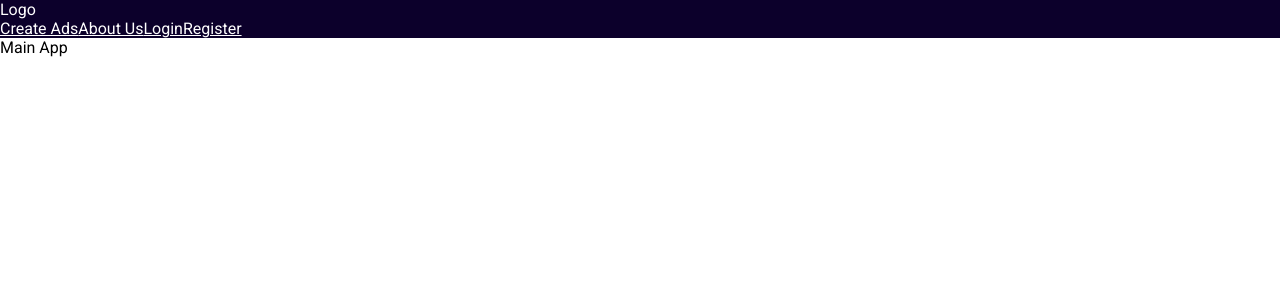
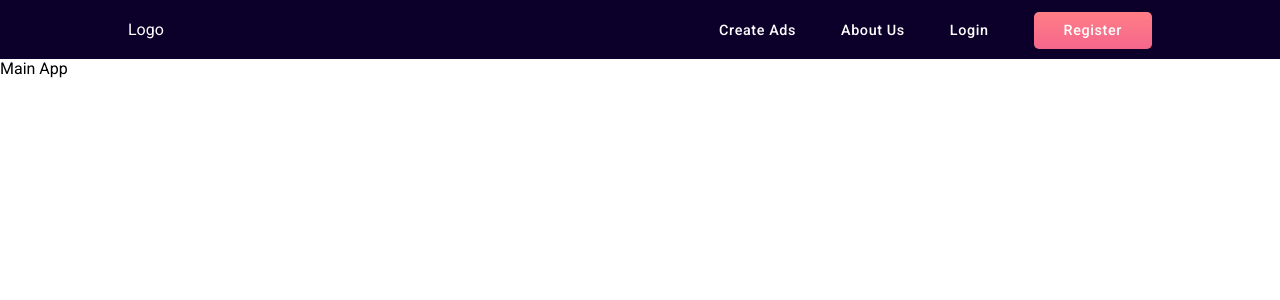
Before and after one commit to sanddc318/react-fullstack-ecommerce, a React (Create React App) app: page / in a window 1280 px wide. Shown: the top 300 px of the page. Built offline with nearby package versions, Linux system fonts and the light colour scheme.

Commit message:
Finished styling nav.

```diff
--- a/src/assets/css/App.css
+++ b/src/assets/css/App.css
@@ -1,7 +1,33 @@
 header {
   background-color: #0C002B;
-  color: #FFFEFF; }
-  header nav a {
-    color: #FFFEFF; }
-    header nav a:hover {
-      color: #F5678D; }
+  color: #FFFEFF;
+  overflow: auto;
+  padding: 20px 0; }
+  header .nav-wrapper {
+    margin: 0 auto;
+    width: 80%; }
+    header .nav-wrapper .logo {
+      float: left; }
+    header .nav-wrapper nav {
+      float: right; }
+      header .nav-wrapper nav a {
+        color: #FFFEFF;
+        text-decoration: none;
+        text-transform: capitalize;
+        font-weight: 500;
+        font-size: .9rem;
+        letter-spacing: .6px; }
+        header .nav-wrapper nav a:hover {
+          color: #F5678D; }
+        header .nav-wrapper nav a:not(.register-button) {
+          margin-right: 45px; }
+        header .nav-wrapper nav a.register-button {
+          background: #F5678D;
+          background: -webkit-linear-gradient(#FF7E85, #F5678D);
+          background: -o-linear-gradient(#FF7E85, #F5678D);
+          background: -moz-linear-gradient(#FF7E85, #F5678D);
+          background: linear-gradient(#FF7E85, #F5678D);
+          padding: 10px 30px;
+          text-align: center;
+          color: #FFFEFF;
+          border-radius: 5px; }
--- a/src/assets/css/_header.sass
+++ b/src/assets/css/_header.sass
@@ -3,8 +3,36 @@
 header
   background-color: $darkpurple
   color: $white
-  nav
-    a
-      color: $white
-      &:hover
-        color: $pink
+  overflow: auto
+  padding: 20px 0
+
+  .nav-wrapper
+    margin: 0 auto
+    width: 80%
+
+    .logo
+      float: left
+
+    nav
+      float: right
+      a
+        color: $white
+        text-decoration: none
+        text-transform: capitalize
+        font-weight: 500
+        font-size: .9rem
+        letter-spacing: .6px
+        &:hover
+          color: $pink
+        &:not(.register-button)
+          margin-right: 45px
+        &.register-button
+          background: $pink
+          background: -webkit-linear-gradient($lightpink, $pink)
+          background: -o-linear-gradient($lightpink, $pink)
+          background: -moz-linear-gradient($lightpink, $pink)
+          background: linear-gradient($lightpink, $pink)
+          padding: 10px 30px
+          text-align: center
+          color: $white
+          border-radius: 5px
--- a/src/assets/css/_variables.sass
+++ b/src/assets/css/_variables.sass
@@ -1,5 +1,6 @@
 $darkpurple: #0C002B
 $pink: #F5678D
+$lightpink: #FF7E85
 $gray: #ADA8AA
 $offwhite: #FAF7F5
 $white: #FFFEFF
--- a/src/components/Header.js
+++ b/src/components/Header.js
@@ -10,7 +10,8 @@ class Header extends Component {
   render() {
     return (
       <header>
-        <div>Logo</div>
+        <div className="nav-wrapper">
+          <div className="logo">Logo</div>
 
           <nav>
             <a href="#">Create Ads</a>
@@ -20,6 +21,7 @@ class Header extends Component {
               Register
             </a>
           </nav>
+        </div>
       </header>
     )
   }
```
Lines whose indentation alone changed are shown as unchanged.
